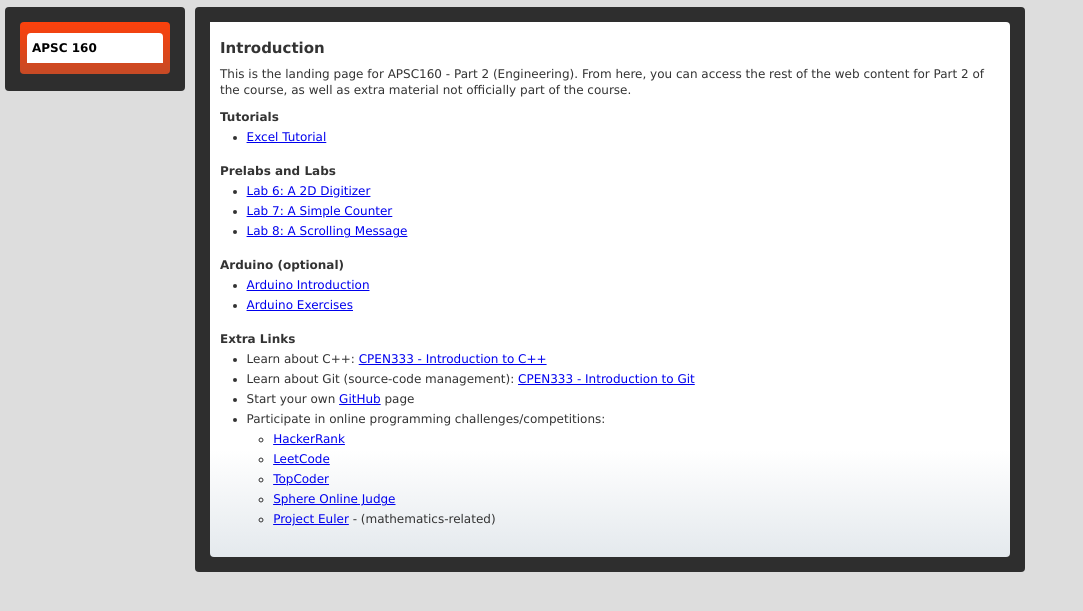
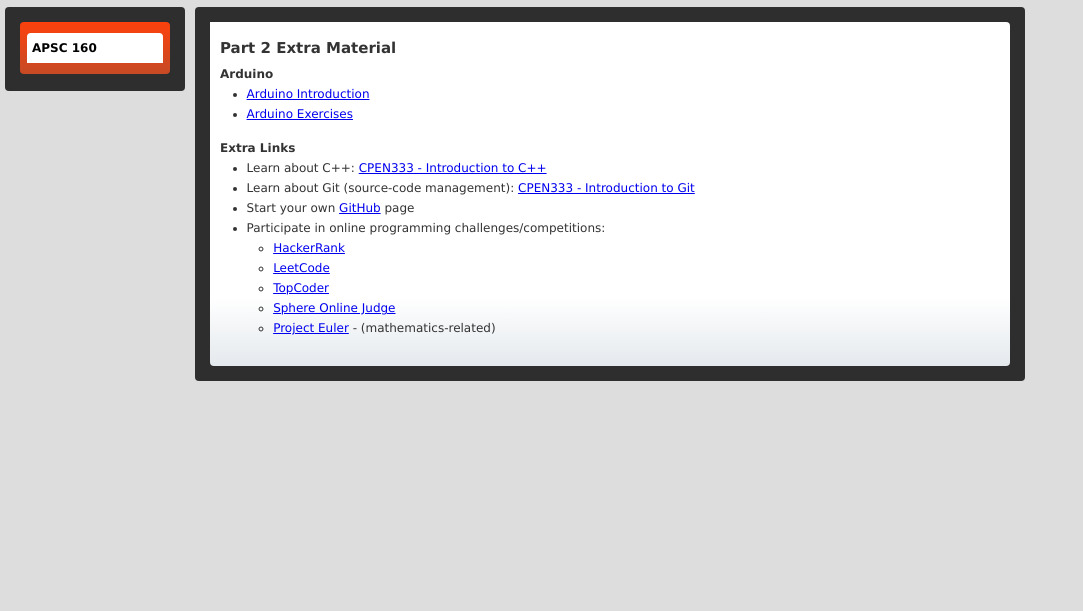
Before and after one commit to apsc160/apsc160.github.io, a plain HTML site: page index.html in a window 1280 px wide. Shown: the part 73-684 px from the top of the page, without its empty margins (0-1083 px from the left). Drawn offline with Linux system fonts and the light colour scheme.

Commit message:
only add extra content

```diff
--- a/index.html
+++ b/index.html
@@ -28,15 +28,9 @@
         <div id="tabContainer">
           <div id="tabscontent">
             <div class="tabpage" id="tabpage_1">
-							<h3>Introduction</h3>
+							<h3>Part 2 Extra Material</h3>
 
-							<p>
-								This is the landing page for APSC160 - Part 2 (Engineering).
-								From here, you can access the rest of the web content for Part 2
-								of the course, as well as extra material not officially part of
-								the course.
-							</p>
-
+							<!-- Tutorials / Labs >
 							<strong>Tutorials</strong>
 							<ul>
 								<li><a href="./excel/excel.html">Excel Tutorial</a></li>
@@ -50,8 +44,8 @@
 								<li><a href="./lab8/lab8.html">Lab 8: A Scrolling Message</a></li>
 							</ul>
 							<br/>
-
-							<strong>Arduino (optional)</strong>
+							<-->
+							<strong>Arduino</strong>
 							<ul>
 								<li><a href="./arduino/arduino.html">Arduino Introduction</a></li>
 								<li><a href="./arduino/exercises.html">Arduino Exercises</a></li>
```
